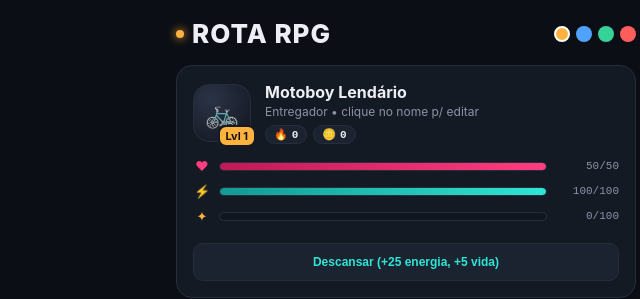
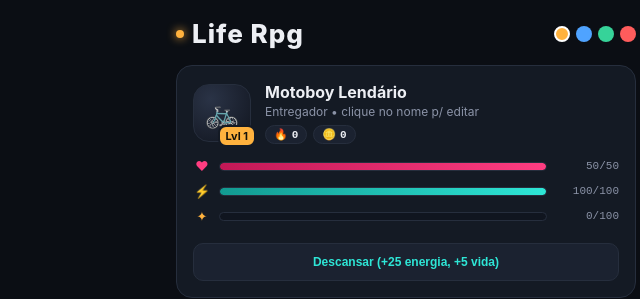
Before and after one commit to MarcosOlv/DeviveryGmaer, a plain HTML site: page index.html in a window 1280 px wide. Shown: the top 299 px of the page, 234-874 px from the left. Drawn offline with nearby package versions, Linux system fonts and the light colour scheme.

Commit message:
Rename project from 'Delivery RPG' to 'Life RPG'

```diff
--- a/index.html
+++ b/index.html
@@ -3,10 +3,10 @@
 <head>
 <meta charset="UTF-8">
 <meta name="viewport" content="width=device-width, initial-scale=1.0, maximum-scale=1.0, user-scalable=no">
-<title>Delivery RPG</title>
+<title>Life RPG</title>
 <meta name="apple-mobile-web-app-capable" content="yes">
 <meta name="apple-mobile-web-app-status-bar-style" content="black-translucent">
-<meta name="apple-mobile-web-app-title" content="Rota RPG">
+<meta name="apple-mobile-web-app-title" content="Life Rpg">
 <meta name="mobile-web-app-capable" content="yes">
 <meta name="theme-color" content="#0B0E14">
 <script src="https://cdnjs.cloudflare.com/ajax/libs/html2canvas/1.4.1/html2canvas.min.js"></script>
@@ -1096,7 +1096,7 @@
     let html = '';
 
     // Topbar
-    html += '<div class="rrpg-topbar"><div class="rrpg-title"><span class="dot"></span>ROTA RPG</div><div class="rrpg-theme-picker">';
+    html += '<div class="rrpg-topbar"><div class="rrpg-title"><span class="dot"></span>Life Rpg</div><div class="rrpg-theme-picker">';
     THEMES.forEach(t => { html += '<button class="rrpg-theme-dot' + (state.settings.theme===t.id?' active':'') + '" style="background:' + t.color + '" data-theme-pick="' + t.id + '"></button>'; });
     html += '</div></div>';
 
```
